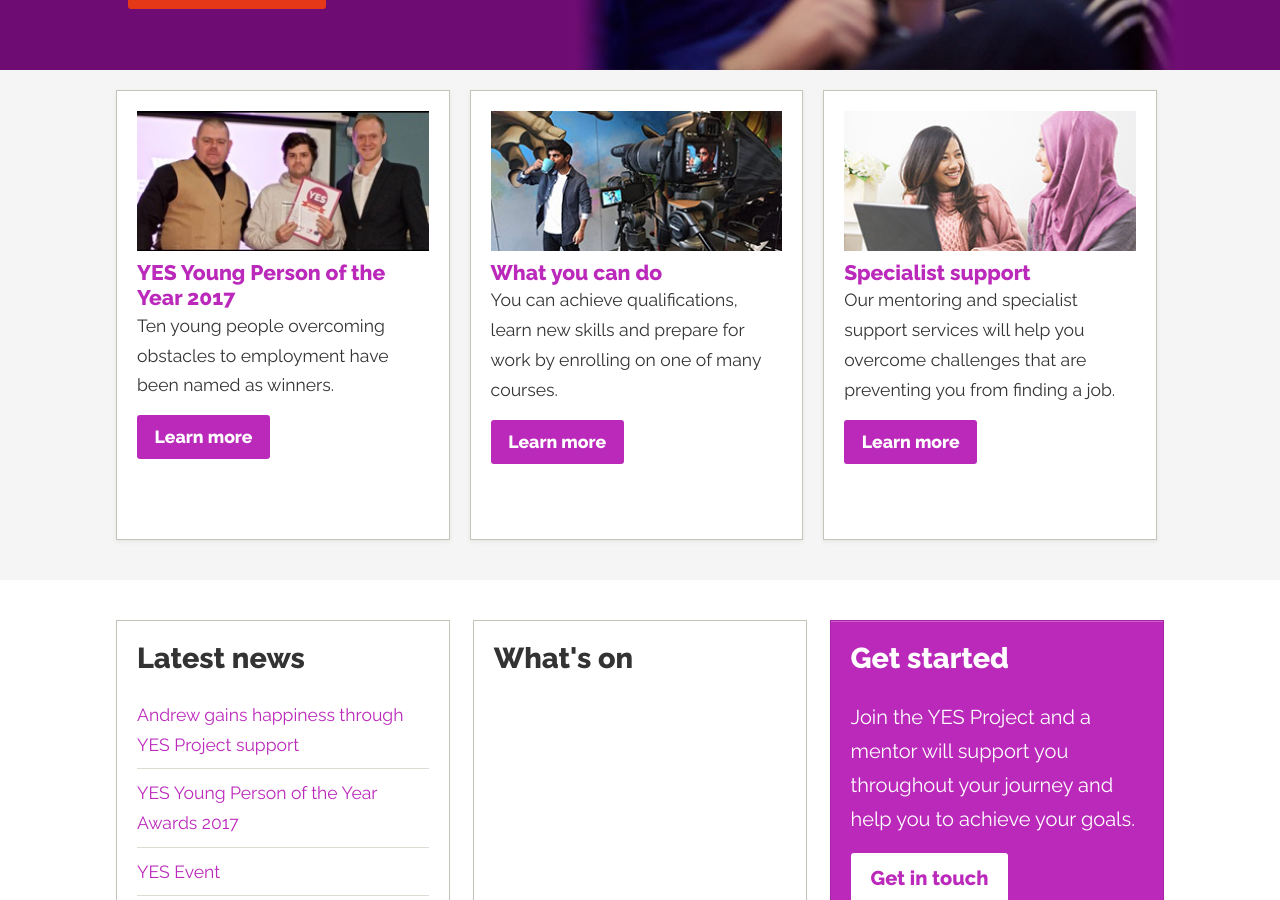
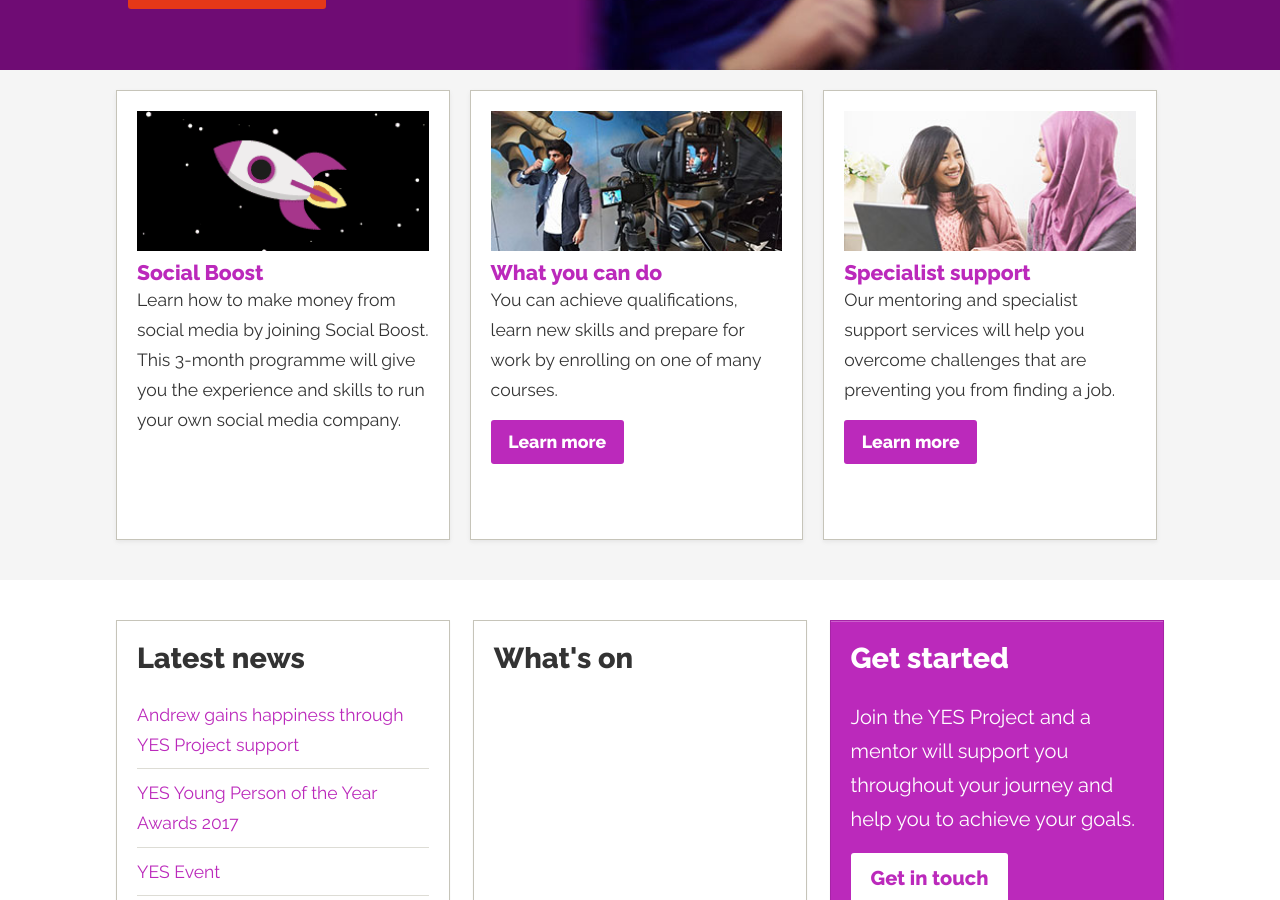
Before and after one commit to richardatval/www.yesproject.org, a Jekyll site: the page built from index.md, in a window 1280 px wide and 900 px high, scrolled down 559 px. Built offline with Jekyll 4.4.1, drawn with Linux system fonts in a browser that asks for light colours; nearby versions of some CDN libraries.

Commit message:
Update index.md

```diff
--- a/index.md
+++ b/index.md
@@ -15,7 +15,7 @@ published: true
 
 <section class="band" id="projects">
 <div class="container teasers-container">
-{% include teaser.html title="YES Young Person of the Year 2017" img="/img/LEE-Web3-thumbnail.png"  text="Ten young people overcoming obstacles to employment have been named as winners." url="/2017/12/19/yes-young-person-of-the-year-awards-2017" buttontext="Learn more"%}
+{% include teaser.html title="Social Boost" img="/img/thumbnails/social-boost-thumbnail.png"  text="Learn how to make money from social media by joining Social Boost. This 3-month programme will give you the experience and skills to run your own social media company." url="/boost" %}
 {% include teaser.html title="What you can do" img="/img/thumbnails/yes-media-thumbnail.jpg"  text="You can achieve qualifications, learn new skills and prepare for work by enrolling on one of many courses." url="/what-you-can-do" buttontext="Learn more" url="/what-you-can-do" %}
 {% include teaser.html title="Specialist support" img="/img/thumbnails/specialist-support-2.jpg"  text="Our mentoring and specialist support services will help you overcome challenges that are preventing you from finding a job." url="/who-we-help/" buttontext="Learn more"%}
 </div>
```
